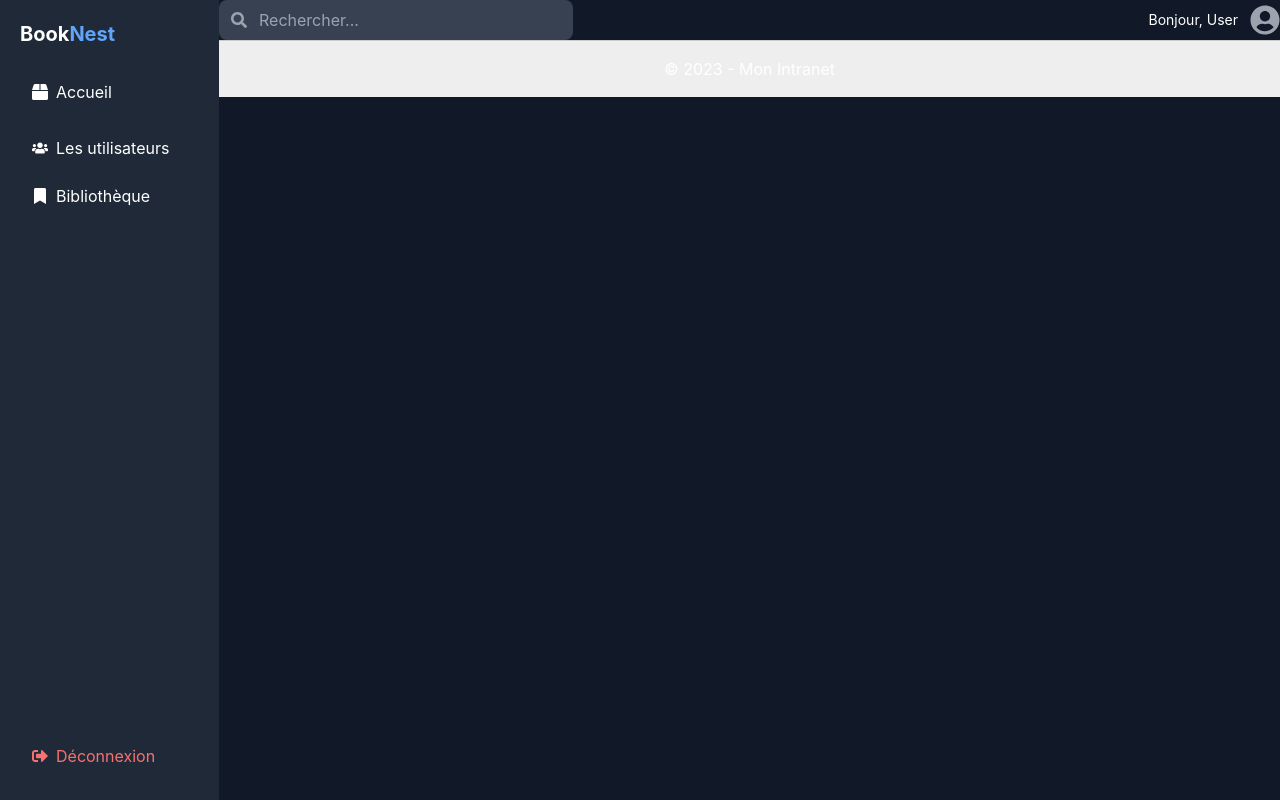
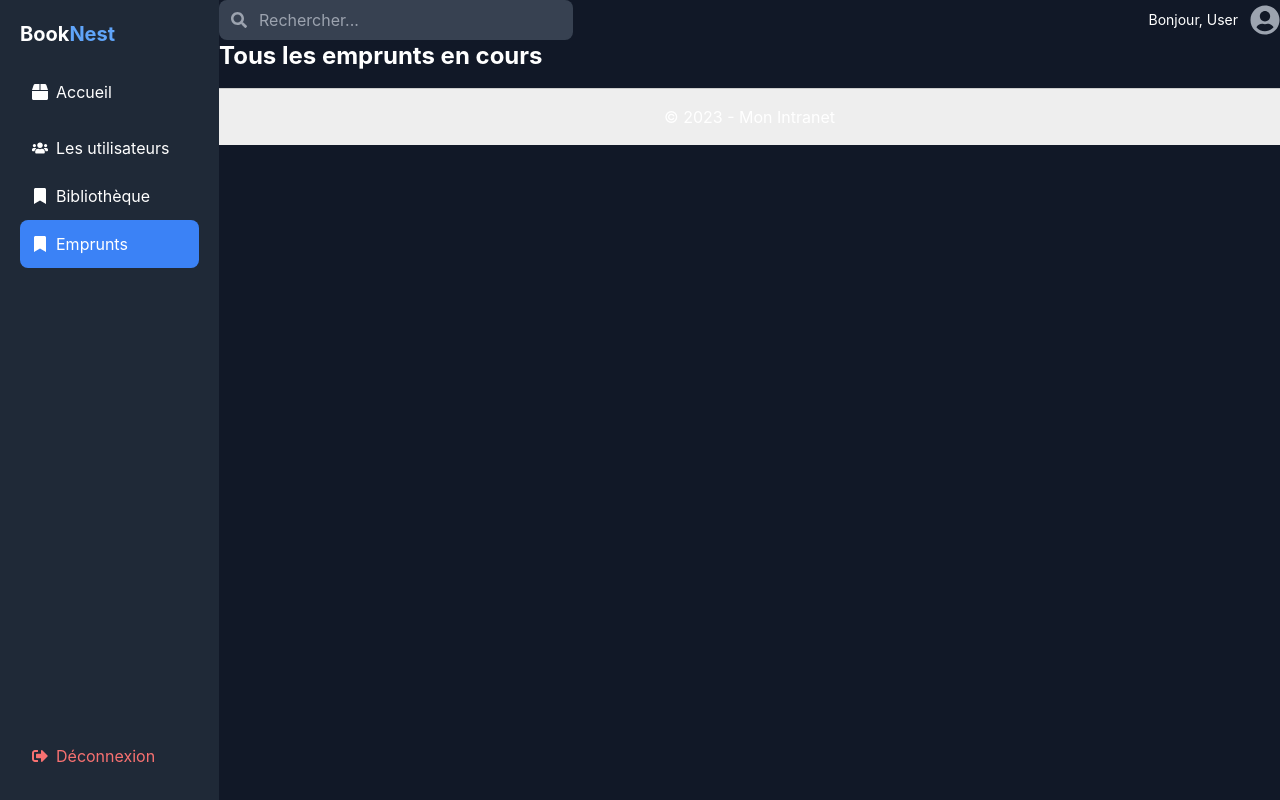
Before and after one commit to Smophmie/booknest-front, a React (Create React App) app: page /loans in a window 1280 px wide. Built offline with nearby package versions, Linux system fonts and the light colour scheme.

Commit message:
WebAPI addresses

```diff
--- a/src/components/layout/Layout.jsx
+++ b/src/components/layout/Layout.jsx
@@ -10,6 +10,7 @@ import Sidebar from './Sidebar';
 import Home from '../../pages/Home';
 import Library from '../../pages/Library';
 import Users from '../../pages/Users';
+import Loans from '../../pages/Loans'
 
 function Layout() {
   return (
@@ -23,6 +24,7 @@ function Layout() {
                 <Route path="/" element={<Home />} />
                 <Route path="/users" element={<Users />} />
                 <Route path="/library" element={<Library />} />
+                <Route path="/loans" element={<Loans />} />
               </Routes>
             </main>
             <Footer />
--- a/src/components/layout/Sidebar.jsx
+++ b/src/components/layout/Sidebar.jsx
@@ -41,6 +41,17 @@ function Sidebar() {
               <span>Bibliothèque</span>
             </NavLink>
           </li>
+          <li>
+            <NavLink
+              to="/loans"
+              className={({ isActive }) =>
+                isActive ? "flex items-center p-3 rounded-lg bg-blue-500" : "flex items-center p-3 rounded-lg hover:bg-gray-700"
+              }
+            >
+              <FaBookmark className="mr-2" />
+              <span>Emprunts</span>
+            </NavLink>
+          </li>
         </ul>
       </nav>
       <div className="mt-auto">
--- a/src/pages/Library.jsx
+++ b/src/pages/Library.jsx
@@ -4,7 +4,9 @@ import React from 'react';
 function Library() {
   return (
     <>
-      <h2>Library</h2>
+      <h2 className='text-2xl font-bold mb-4'>Library</h2>
+
+      {/* http://193.134.250.176/api */}
     </>
   );
 }
--- /dev/null
+++ b/src/pages/Loans.jsx
@@ -0,0 +1,7 @@
+export default function Loans() {
+    return (
+        <h2 className="text-2xl font-bold mb-4">Tous les emprunts en cours</h2>
+
+        // API : http://195.15.236.51/api
+    )
+}
--- a/src/pages/Login.jsx
+++ b/src/pages/Login.jsx
@@ -10,7 +10,7 @@ export default function Login() {
         setMessage("");
 
         try {
-            const response = await fetch("/api/auth/login", {
+            const response = await fetch("http://195.15.204.108/api/auth/login", {
                 method: "POST",
                 headers: {
                     "Content-Type": "application/json",
--- a/src/pages/Users.jsx
+++ b/src/pages/Users.jsx
@@ -11,9 +11,10 @@ function Users() {
 
   const fetchUsers = async () => {
     try {
-      const response = await fetch('api/users');
+      const response = await fetch('http://195.15.204.108/api/users');
       const data = await response.json();
       setUsers(data);
+      console.log(users);
     } catch (error) {
       console.error("Error fetching users: ", error);
     }
```
